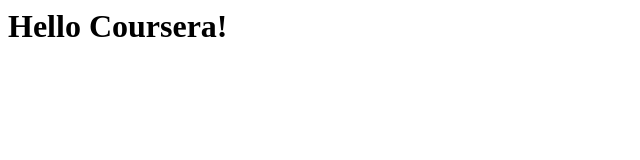
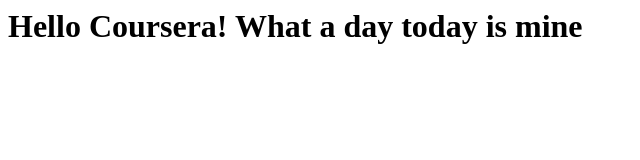
Before and after one commit to EdmonGM/Coursera, a plain HTML site: page site/index.html in a window 1280 px wide. Shown: the whole page, without its empty margins (0-640 px from the left). Drawn offline with Linux system fonts and the light colour scheme.

Commit message:
secound try

```diff
--- a/site/index.html
+++ b/site/index.html
@@ -3,6 +3,8 @@
     <title>Hello Coursera!</title>
 </head>
 <body>
-<h1>Hello Coursera!</h1>
+<h1>Hello Coursera! What a day
+    today is mine
+</h1>
 </body>
 </html>
```
